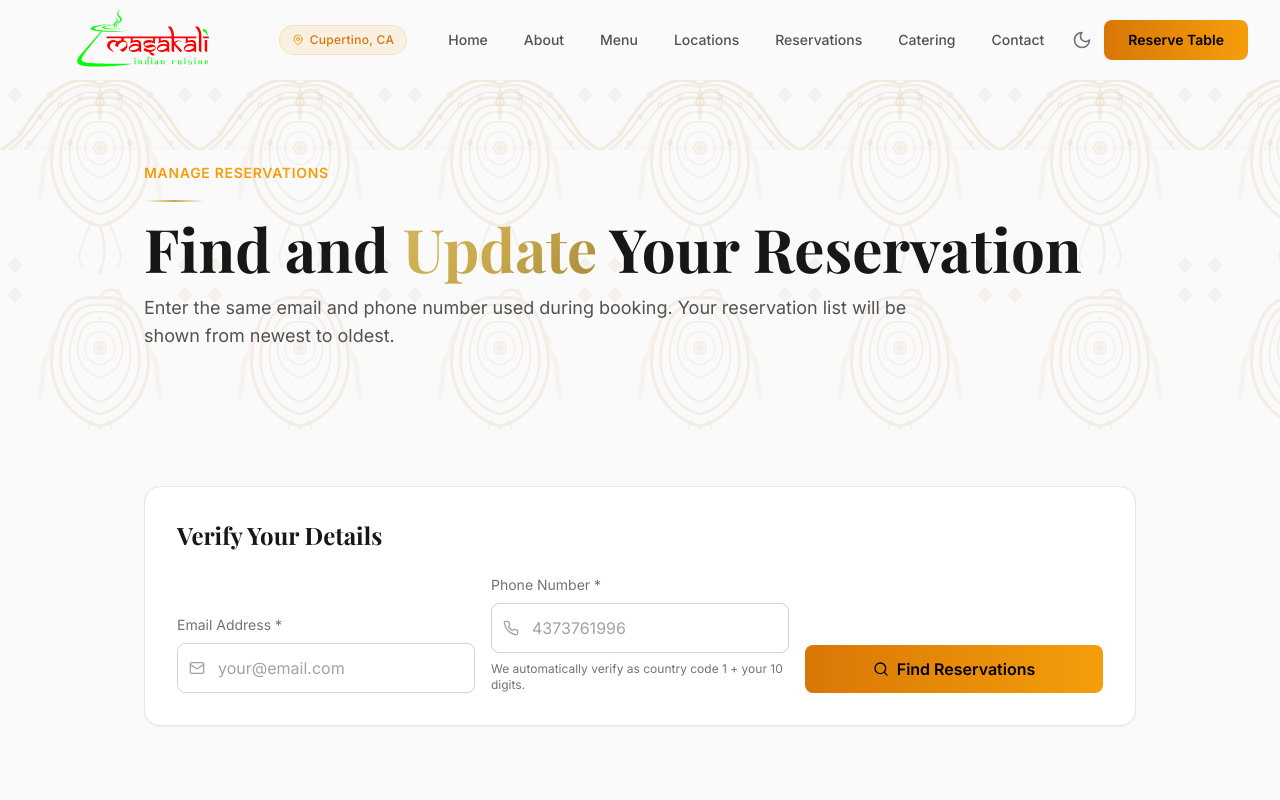
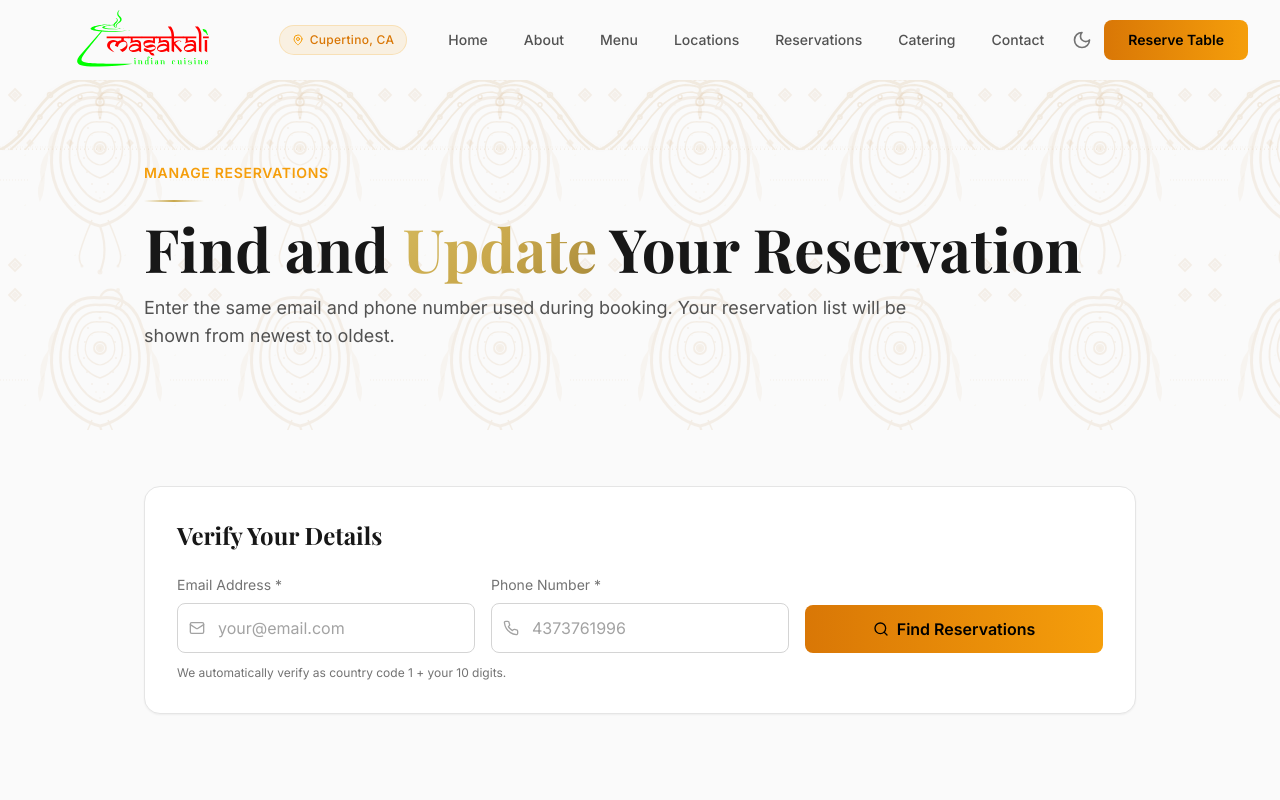
Before and after one commit to bjrfx/masakali-california, a React (Create React App) app: page /manage-reservations in a window 1280 px wide. Shown: the top 800 px of the page. Built offline with nearby package versions, Linux system fonts and the light colour scheme; a web font is replaced by a local one.

Commit message:
Update ManageReservations.js

```diff
--- a/src/pages/ManageReservations.js
+++ b/src/pages/ManageReservations.js
@@ -237,7 +237,6 @@ export default function ManageReservations() {
                     required
                   />
                 </div>
-                <p className="text-xs text-neutral-500 mt-2">We automatically verify as country code 1 + your 10 digits.</p>
               </div>
 
               <button type="submit" disabled={loading} className="btn-gold w-full md:w-auto disabled:opacity-50 disabled:cursor-not-allowed">
@@ -247,6 +246,8 @@ export default function ManageReservations() {
                   <><Search size={16} className="mr-2" /> Find Reservations</>
                 )}
               </button>
+
+              <p className="md:col-span-3 text-xs text-neutral-500 -mt-1">We automatically verify as country code 1 + your 10 digits.</p>
             </div>
 
             {error && (
```
